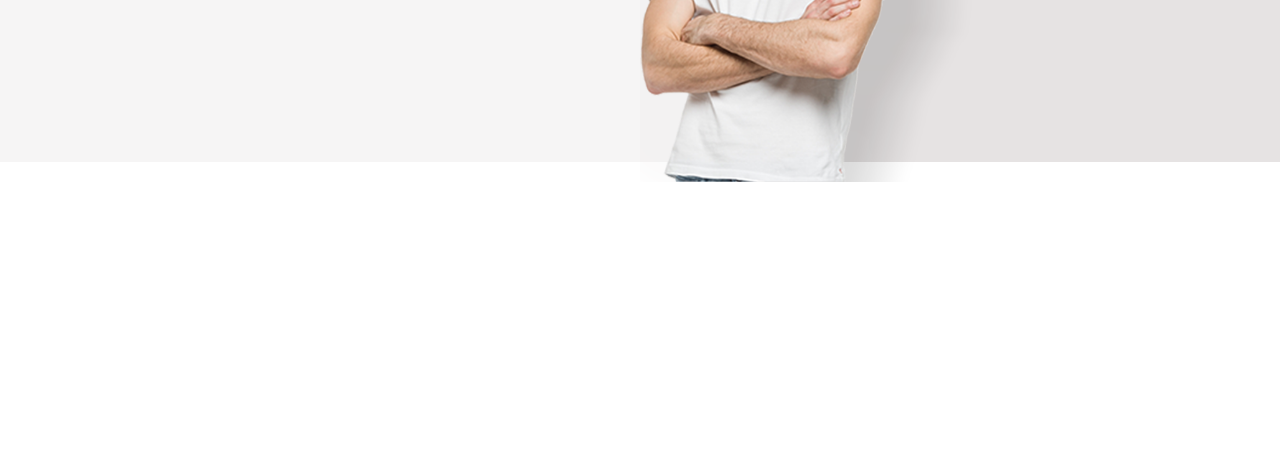
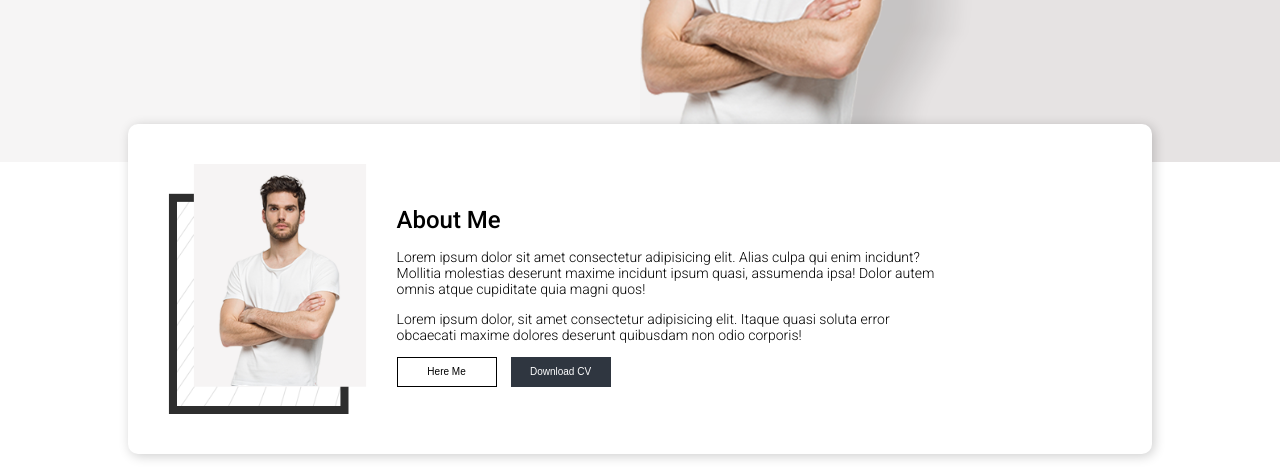
Before and after one commit to arrapiii/tugaswebportofolio, a plain HTML site: page index.html in a window 1280 px wide. Shown: the part 388-862 px from the top of the page. Before the commit the page ends 800 px from the top, so only its background shows below. Drawn offline with Linux system fonts and the light colour scheme.

Commit message:
tambah about

```diff
--- a/css/style.css
+++ b/css/style.css
@@ -93,3 +93,53 @@ body {
     top: 120px;
     height: 450px;
 }
+
+.about {
+    width: 80%;
+    background-color: white;
+    box-shadow: 2px 2px 12px rgba(0, 0, 0, 0.2);
+    margin: -3% auto 20px;
+    position: relative;
+    border-radius: 10px;
+    display: flex;
+    justify-content: center;
+    align-items: center;
+    padding: 10px;
+    box-sizing: border-box;
+    padding-right: 200px;
+}
+
+.about img {
+    height: 250px;
+    margin: 30px;
+}
+
+.text-about p:first-child {
+    font-size: 24px;
+    font-weight: 500;
+    line-height: 10px;
+}
+
+.text-about p:nth-child(2),
+.text-about p:nth-child(3) {
+    font-size: 14px;
+    font-weight: 300;
+}
+
+.btn-about-here {
+    width: 100px;
+    height: 30px;
+    background-color: transparent;
+    border: 1px solid black;
+    margin-right: 10px;
+    font-size: 10px;
+}
+
+.btn-about-download {
+    width: 100px;
+    height: 30px;
+    background-color: #2f3640;
+    font-size: 10px;
+    border: none;
+    color: white;
+}
--- a/index.html
+++ b/index.html
@@ -41,5 +41,19 @@
         <button class="btn-download">Download CV</button>
     </div>
     <img src="img/model.png" alt="" class="model">
+
+    <!-- about -->
+    <div class="about">
+        <img src="img/about-img.png" alt="Gambar about">
+        <div class="text-about">
+            <p>About Me</p>
+            <p>Lorem ipsum dolor sit amet consectetur adipisicing elit. Alias culpa qui enim incidunt? Mollitia molestias deserunt maxime incidunt ipsum quasi, assumenda ipsa! Dolor autem omnis atque cupiditate quia magni quos!</p>
+            <p>Lorem ipsum dolor, sit amet consectetur adipisicing elit. Itaque quasi soluta error obcaecati maxime dolores deserunt quibusdam non odio corporis!</p>
+
+            <button class="btn-about-here">Here Me</button>
+            <button class="btn-about-download">Download CV</button>
+
+        </div>
+    </div>
 </body>
 </html>
```
